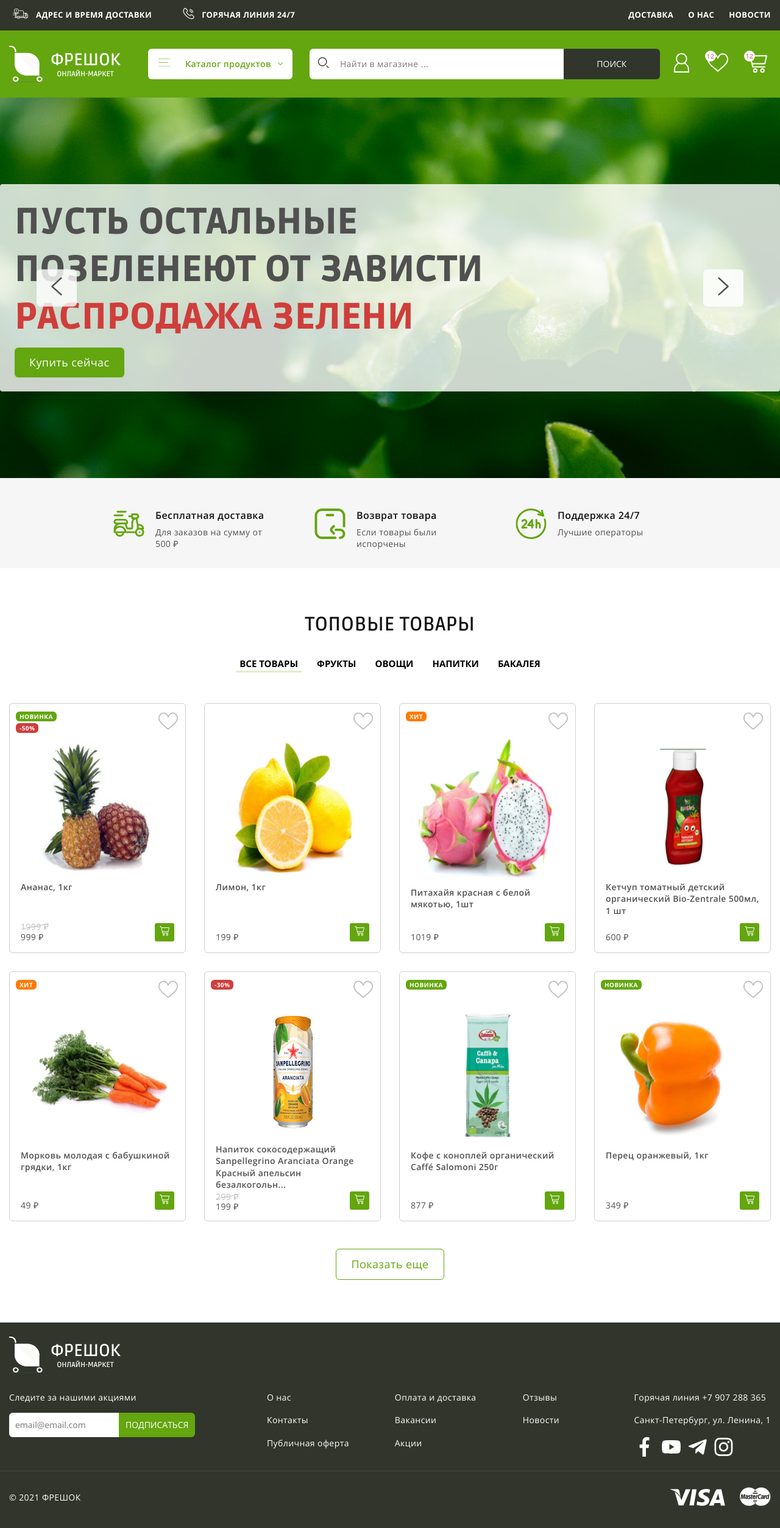
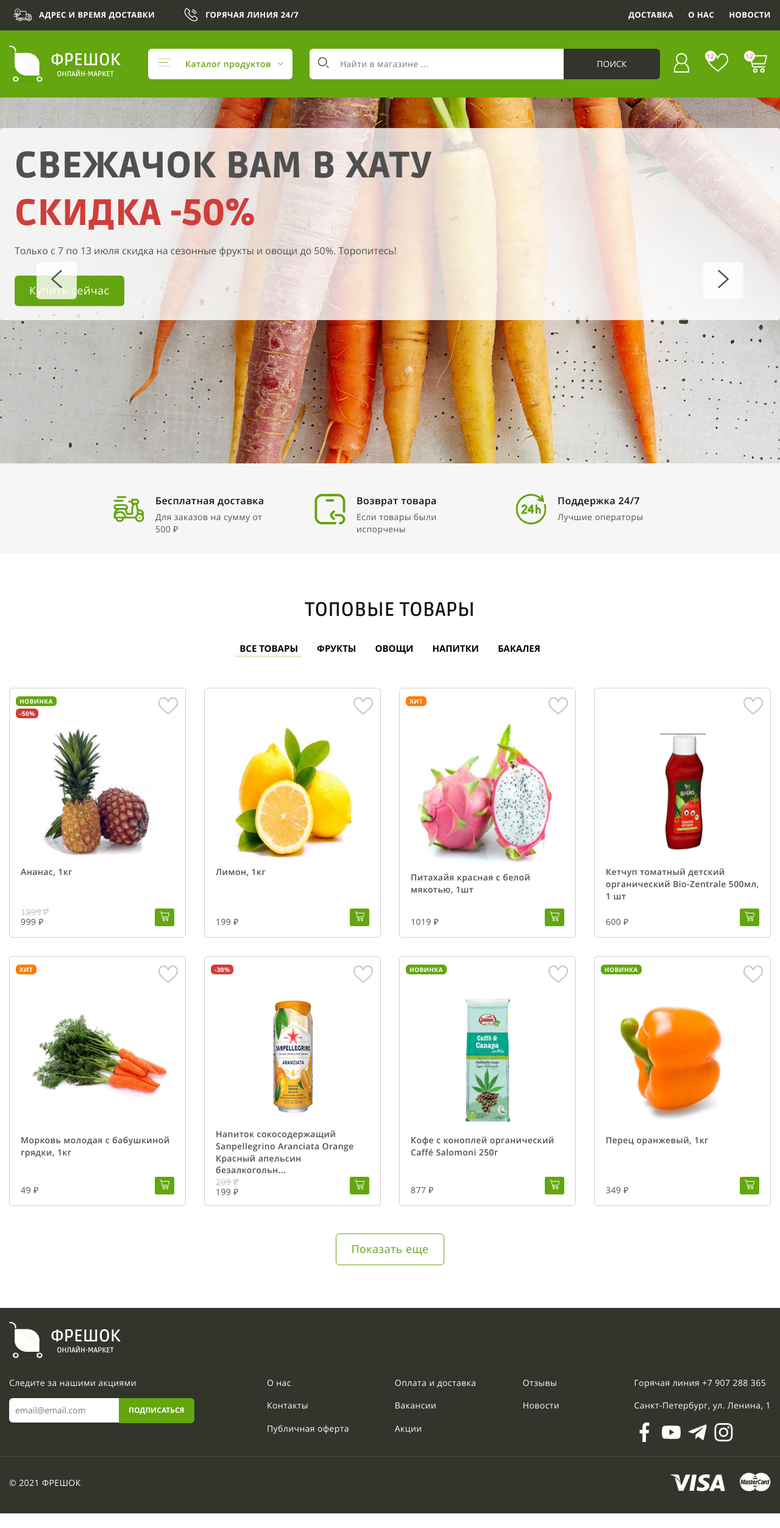
Before and after one commit to Alexandra1207/freshok, a website: page app/index.html in a window 1280 px wide. Shown: the whole page at 61% size. After the commit the page ends 2482 px from the top, so only its background shows below. Drawn offline with nearby package versions, Linux system fonts and the light colour scheme; files that its build step writes are made by us from their sources.

Commit message:
problem with slider

```diff
--- a/app/index.html
+++ b/app/index.html
@@ -5,7 +5,7 @@
   <meta charset="UTF-8">
   <meta http-equiv="X-UA-Compatible" content="IE=edge">
   <meta name="viewport" content="width=device-width, initial-scale=1.0">
-  <title>ФРЕШОК онлайн маркет</title>
+  <title>ФРЕШОК | главная страница</title>
   <link rel="icon" href="images/favicon.ico" type="image/x-icon">
   <link rel="shortcut icon" href="images/favicon.ico" type="image/x-icon">
   <link rel="stylesheet" href="css/style.min.css">
@@ -63,6 +63,7 @@
               </form>
             </li>
           </ul>
+
           <ul class="user-nav">
             <li class="user-nav__item">
               <a class="user-nav__link" href="#">
@@ -95,14 +96,16 @@
   </header>
 
   <main class="main">
+    <h1 class="sr-only">Фрешок онлайн маркет</h1>
     <section class="top-slider">
       <ul class="top-slider__list">
+
         <li class="top-slider__item" style="background-image: url('images/slider/slide1.jpg')" width="1920"
           height="600">
           <div class="container top-slider__item-inner">
-            <h1 class="top-slider__title">
+            <h2 class="top-slider__title">
               СВЕЖАЧОК ВАМ в ХАТУ <span>Скидка -50%</span>
-            </h1>
+            </h2>
             <p class="top-slider__text">
               Только с 7 по 13 июля скидка на сезонные фрукты и овощи до 50%. Торопитесь!
             </p>
@@ -111,12 +114,13 @@
             </a>
           </div>
         </li>
+
         <li class="top-slider__item" style="background-image: url('images/slider/slide2.jpg')" width="1920"
           height="600">
           <div class="container top-slider__item-inner">
-            <h1 class="top-slider__title">
+            <h2 class="top-slider__title">
               НАКРУТИ СЕБЕ ТОМАТОВ <span>АКЦИЯ: 3 кг по цене 1</span>
-            </h1>
+            </h2>
             <p class="top-slider__text">
               Только с 12 по 15 июля скидка на домашние помидорчики
             </p>
@@ -125,12 +129,13 @@
             </a>
           </div>
         </li>
+
         <li class="top-slider__item" style="background-image: url('images/slider/slide3.jpg')" width="1920"
           height="600">
           <div class="container top-slider__item-inner">
-            <h1 class="top-slider__title">
+            <h2 class="top-slider__title">
               Пусть остальные позеленеют от зависти <span>Распродажа зелени</span>
-            </h1>
+            </h2>
             <a class="top-slider__btn" href="#">
               Купить сейчас
             </a>
@@ -154,6 +159,7 @@
               Для заказов на сумму от 500 ₽
             </p>
           </li>
+
           <li class="info__item info__item--return">
             <h3 class="info__title">
               Возврат товара
@@ -162,6 +168,7 @@
               Если товары были испорчены
             </p>
           </li>
+
           <li class="info__item  info__item--support">
             <h3 class="info__title">
               Поддержка 24/7
@@ -211,11 +218,11 @@
                   <p class="product__discount">-50%</p>
                 </div>
               </div>
-              <div class="heart-block">
+              <button class="heart-block" type="button">
                 <svg class="heart">
                   <use xlink:href="images/sprite.svg#heart"></use>
                 </svg>
-              </div>
+              </button>
               <div class="product__content">
                 <a class="product__link-img" href="#">
                   <img class="product__img" src="images/products/pineapple.jpg" width="300" height="225"
@@ -231,21 +238,21 @@
                 <p class="product__price">999 ₽</p>
               </div>
 
-              <div class="product__box-cart">
+              <button class="product__box-cart" type="button">
                 <svg class="cart">
                   <use xlink:href="images/sprite.svg#cart"></use>
                 </svg>
-              </div>
+              </button>
             </article>
           </li>
 
           <li class="top-products__item mix category-fruits">
             <article class="product">
-              <div class="heart-block">
+              <button class="heart-block" type="button">
                 <svg class="heart">
                   <use xlink:href="images/sprite.svg#heart"></use>
                 </svg>
-              </div>
+              </button>
               <div class="product__content">
                 <a class="product__link-img" href="#">
                   <img class="product__img" src="images/products/lemon.jpg" width="300" height="225" alt="фото лимоны">
@@ -258,11 +265,11 @@
               <div class="price-box">
                 <p class="product__price">199 ₽</p>
               </div>
-              <div class="product__box-cart">
+              <button class="product__box-cart" type="button">
                 <svg class="cart">
                   <use xlink:href="images/sprite.svg#cart"></use>
                 </svg>
-              </div>
+              </button>
             </article>
           </li>
 
@@ -271,11 +278,11 @@
               <div class="product__badge">
                 <p class="product__hit">ХИТ</p>
               </div>
-              <div class="heart-block">
+              <button class="heart-block" type="button">
                 <svg class="heart">
                   <use xlink:href="images/sprite.svg#heart"></use>
                 </svg>
-              </div>
+              </button>
               <div class="product__content">
                 <a class="product__link-img" href="#">
                   <img class="product__img" src="images/products/dragon-fruit.jpg" width="300" height="234"
@@ -287,21 +294,21 @@
               <div class="price-box">
                 <p class="product__price">1019 ₽</p>
               </div>
-              <div class="product__box-cart">
+              <button class="product__box-cart" type="button">
                 <svg class="cart">
                   <use xlink:href="images/sprite.svg#cart"></use>
                 </svg>
-              </div>
+              </button>
             </article>
           </li>
 
           <li class="top-products__item mix category-grocery">
             <article class="product">
-              <div class="heart-block">
+              <button class="heart-block" type="button">
                 <svg class="heart">
                   <use xlink:href="images/sprite.svg#heart"></use>
                 </svg>
-              </div>
+              </button>
               <div class="product__content">
                 <a class="product__link-img" href="#">
                   <img class="product__img" src="images/products/ketchup.jpg" width="300" height="225"
@@ -313,11 +320,11 @@
               <div class="product__box-price">
                 <p class="product__price">600 ₽</p>
               </div>
-              <div class="product__box-cart">
+              <button class="product__box-cart" type="button">
                 <svg class="cart">
                   <use xlink:href="images/sprite.svg#cart"></use>
                 </svg>
-              </div>
+              </button>
             </article>
           </li>
 
@@ -326,11 +333,11 @@
               <div class="product__badge">
                 <p class="product__hit">ХИТ</p>
               </div>
-              <div class="heart-block">
+              <button class="heart-block" type="button">
                 <svg class="heart">
                   <use xlink:href="images/sprite.svg#heart"></use>
                 </svg>
-              </div>
+              </button>
               <div class="product__content">
                 <a class="product__link-img" href="#">
                   <img class="product__img" width="300" height="225" src="images/products/carrot.jpg"
@@ -342,11 +349,11 @@
               <div class="price-box">
                 <p class="product__price">49 ₽</p>
               </div>
-              <div class="product__box-cart">
+              <button class="product__box-cart" type="button">
                 <svg class="cart">
                   <use xlink:href="images/sprite.svg#cart"></use>
                 </svg>
-              </div>
+              </button>
             </article>
           </li>
 
@@ -355,11 +362,11 @@
               <div class="product__badge">
                 <p class="product__discount">-30%</p>
               </div>
-              <div class="heart-block">
+              <button class="heart-block" type="button">
                 <svg class="heart">
                   <use xlink:href="images/sprite.svg#heart"></use>
                 </svg>
-              </div>
+              </button>
               <div class="product__content">
                 <a class="product__link-img" href="#">
                   <img class="product__img" width="300" height="215" src="images/products/juice.jpg" alt="фото напиток">
@@ -373,11 +380,11 @@
                 <p class="product__exprice">299 ₽</p>
                 <p class="product__price">199 ₽</p>
               </div>
-              <div class="product__box-cart">
+              <button class="product__box-cart" type="button">
                 <svg class="cart">
                   <use xlink:href="images/sprite.svg#cart"></use>
                 </svg>
-              </div>
+              </button>
             </article>
           </li>
 
@@ -386,11 +393,11 @@
               <div class="product__badge">
                 <p class="product__new">НОВИНКА</p>
               </div>
-              <div class="heart-block">
+              <button class="heart-block" type="button">
                 <svg class="heart">
                   <use xlink:href="images/sprite.svg#heart"></use>
                 </svg>
-              </div>
+              </button>
               <div class="product__content">
                 <a class="product__link-img" href="#">
                   <img class="product__img" width="300" height="225" src="images/products/coffee.jpg" alt="фото кофе">
@@ -401,11 +408,11 @@
               <div class="price-box">
                 <p class="product__price">877 ₽</p>
               </div>
-              <div class="product__box-cart">
+              <button class="product__box-cart" type="button">
                 <svg class="cart">
                   <use xlink:href="images/sprite.svg#cart"></use>
                 </svg>
-              </div>
+              </button>
             </article>
           </li>
 
@@ -414,11 +421,11 @@
               <div class="product__badge">
                 <p class="product__new">НОВИНКА</p>
               </div>
-              <div class="heart-block">
+              <button class="heart-block" type="button">
                 <svg class="heart">
                   <use xlink:href="images/sprite.svg#heart"></use>
                 </svg>
-              </div>
+              </button>
               <div class="product__content">
                 <a class="product__link-img" href="#">
                   <img class="product__img" width="300" height="225" src="images/products/pepper.jpg" alt="фото перец">
@@ -429,11 +436,11 @@
               <div class="price-box">
                 <p class="product__price">349 ₽</p>
               </div>
-              <div class="product__box-cart">
+              <button class="product__box-cart" type="button">
                 <svg class="cart">
                   <use xlink:href="images/sprite.svg#cart"></use>
                 </svg>
-              </div>
+              </button>
             </article>
           </li>
         </ul>
@@ -459,16 +466,41 @@
               id="input-email" required>
             <button class="subscribe-form__btn" type="submit">ПОДПИСАТЬСЯ</button>
           </form>
-          <div class="footer-top__item footer-top__item--column">
+
+          <ul class="footer-top__item footer-top__item--column">
+            <li class="footer-top__info">
               <a class="footer-top__link" href="#">О нас</a>
+            </li>
+
+            <li class="footer-top__info">
               <a class="footer-top__link" href="#">Контакты</a>
+            </li>
+
+            <li class="footer-top__info">
               <a class="footer-top__link" href="#">Публичная оферта</a>
+            </li>
+
+            <li class="footer-top__info">
               <a class="footer-top__link" href="#">Оплата и доставка</a>
+            </li>
+
+            <li class="footer-top__info">
               <a class="footer-top__link" href="#">Вакансии</a>
+            </li>
+
+            <li class="footer-top__info">
               <a class="footer-top__link" href="#">Акции</a>
+            </li>
+
+            <li class="footer-top__info">
               <a class="footer-top__link" href="#">Отзывы</a>
+            </li>
+
+            <li class="footer-top__info">
               <a class="footer-top__link" href="#">Новости</a>
-          </div>
+            </li>
+          </ul>
+
           <div class="footer-top__item">
             <p class="footer-top__hotline">
               Горячая линия <a class="footer-top__phone" href="tel:+7907288365">+7 907 288 365</a>
@@ -484,6 +516,7 @@
                   </svg>
                 </a>
               </li>
+
               <li class="footer-top__social-item">
                 <a class="footer-top__social-link" href="#">
                   <svg class="youtube">
@@ -491,6 +524,7 @@
                   </svg>
                 </a>
               </li>
+
               <li class="footer-top__social-item">
                 <a class="footer-top__social-link" href="#">
                   <svg class="telegram">
--- a/app/js/main.js
+++ b/app/js/main.js
@@ -3,8 +3,9 @@ $(function () {
   $('.top-slider__list').slick ({
     prevArrow: '<button type="button" class="slick-prev"><svg class="arrow-left"><use xlink:href="images/sprite.svg#arrow-left"></use></svg></button>',
     nextArrow: '<button type="button" class="slick-next"><svg class="arrow-right"><use xlink:href="images/sprite.svg#arrow-right"></use></svg></button>',
-    autoplay: true,
-    autoplaySpeed: 2000
+    // autoplay: true,
+    // autoplaySpeed: 2000,
+    // infinite: false
   });
 
   var mixer = mixitup('.top-products__content');
--- a/app/scss/style.scss
+++ b/app/scss/style.scss
@@ -30,6 +30,14 @@
   }
 }
 
+.logo {
+  transition: opacity 0.3s;
+}
+
+.logo:hover {
+  opacity: 0.7;
+}
+
 .menu {
   display: flex;
   justify-content: space-between;
@@ -39,17 +47,17 @@
     display: flex;
   }
   &__info-item:not(:last-child) {
-    margin-right: 38px;
+    margin-right: 34px;
   }
   &__info-link {
     position: relative;
-    padding-left: 44px;
+    padding-left: 49px;
     transition: opacity 0.3s;
   }
   &__info-link::before {
     content: '';
     position: absolute;
-    height: 23px;
+    height: 42px;
     left: 2px;
     top: -2px;
     background-size: contain;
@@ -59,11 +67,11 @@
   }
   &__info-link--del::before {
     background-image: url(../images/sprite.svg#delivery);
-    width: 33px;
+    width: 40px;
   }
   &__info-link--tel::before {
     background-image: url(../images/sprite.svg#phone);
-    width: 36px;
+    width: 42px;
     left: 5px;
   }
   &__list {
@@ -160,16 +168,16 @@
   background-repeat: no-repeat;
   filter: invert(16%) sepia(4%) saturate(2222%) hue-rotate(42deg) brightness(101%) contrast(87%);
   transform: translateY(-40%);
-  transition: background-color 0.3s, opacity 0.3s;
+  // transition: background-color 0.3s, opacity 0.3s;
   }
-  &:hover::before,
-  &:focus::before {
-    background-color: rgba($dark-500, 0.1);
-  }
-  &:active::before {
-    opacity: 0.5;
-    background-color: rgba($dark-500, 0.1);
-  }
+  // &:hover::before,
+  // &:focus::before {
+  //   background-color: rgba($dark-500, 0.1);
+  // }
+  // &:active::before {
+  //   opacity: 0.5;
+  //   background-color: rgba($dark-500, 0.1);
+  // }
   &__input {
     max-width: 420px;
     width: 100%;
@@ -224,14 +232,14 @@ ul.user-nav {
     transition: background-color 0.5s;
   }
   &__link:hover {
-    background-color: rgba($dark-500, 0.1);
+    background-color: rgba($white, 0.1);
   }
   &__link:focus {
-    background-color: rgba($dark-500, 0.1);
+    background-color: rgba($white, 0.1);
     box-shadow: inset 0px 0px 0px 3px $green-100;
   }
     &__link:active {
-      background-color: rgba($dark-500, 0.1);
+      background-color: rgba($white, 0.1);
       opacity: 0.5;
     }
 
@@ -269,13 +277,17 @@ ul.user-nav {
 
 .top-slider {
   &__item {
-    height: 100%;
-    padding: 142px 0;
+    display: flex;
+    align-items: center;
+    width: 100%;
+    min-height: 600px;
+    padding: 50px 0;
     background-size: cover;
     background-repeat: no-repeat;
   }
   &__item-inner {
     max-width: 1290px;
+    width: 100%;
     padding: 24px 0 23px 24px;
     background-color: rgba($white, 0.8);
     border-radius: 4px;
@@ -311,6 +323,10 @@ ul.user-nav {
     box-shadow: inset 0px 4px 4px rgba(0, 0, 0, 0.25);
   }
 }
+// li.top-slider__item {
+//   display: flex;
+//   align-items: center;
+// }
 
 .slick-prev,
 .slick-next  {
@@ -594,6 +610,7 @@ ul.top-products__content {
   }
   &__box-cart:hover {
     background-color: #4D800C;
+    cursor: pointer;
   }
   &__box-cart:focus {
     box-shadow: 0px 0px 0px 4px $green-200;
@@ -626,6 +643,7 @@ ul.top-products__content {
 
 .heart:hover {
   fill: $yellow-900;
+  cursor: pointer;
 }
 
 .heart:active {
@@ -659,24 +677,29 @@ ul.top-products__content {
     column-count: 3;
     column-gap: 75px;
     column-width: 130px;
-    padding-left: 75px;
   }
-  &__link {
+  &__info {
     display: block;
     margin-bottom: 18px;
     white-space: nowrap;
+    transition: opacity 0.3s;
+  }
+  &__link:hover {
+    opacity: 0.7;
   }
   &__hotline {
     margin-bottom: 18px;
+    transition: opacity 0.3s;
+  }
+  &__hotline:hover {
+    opacity: 0.7;
   }
   &__social-link {
     display: flex;
     align-items: center;
-
   }
   &__social-item {
     border-radius: 3px;
-
   }
   &__social-item:focus {
     box-shadow: 0px 0px 0px 3px #E0EDCF;
@@ -684,6 +707,10 @@ ul.top-products__content {
   &__social-item:not(:last-child) {
     margin-right: 12px;
   }
+}
+
+ul.footer-top__item--column {
+  padding-left: 75px;
 }
 
 .facebook {
@@ -720,7 +747,9 @@ ul.top-products__content {
   &__btn {
     position: absolute;
     display: inline-block;
-    padding: 10px 11px;
+    padding: 12px 16px;
+    @extend %opensans-700;
+    font-size: 12px;
     color: $white;
     background-color: $green-900;
     border-radius: 0 6px 6px 0;
@@ -732,7 +761,7 @@ ul.top-products__content {
   &__btn:focus {
     box-shadow: 0px 0px 0px 4px #E0EDCF;
   }
-  &__btn.heart:active {
+  &__btn:active {
     color: rgba($white, 0.5);
     box-shadow: inset 0px 4px 4px rgba(0, 0, 0, 0.25);
   }
```
Also changed, not shown: app/js/main.min.js. Lines whose indentation alone changed are shown as unchanged.
